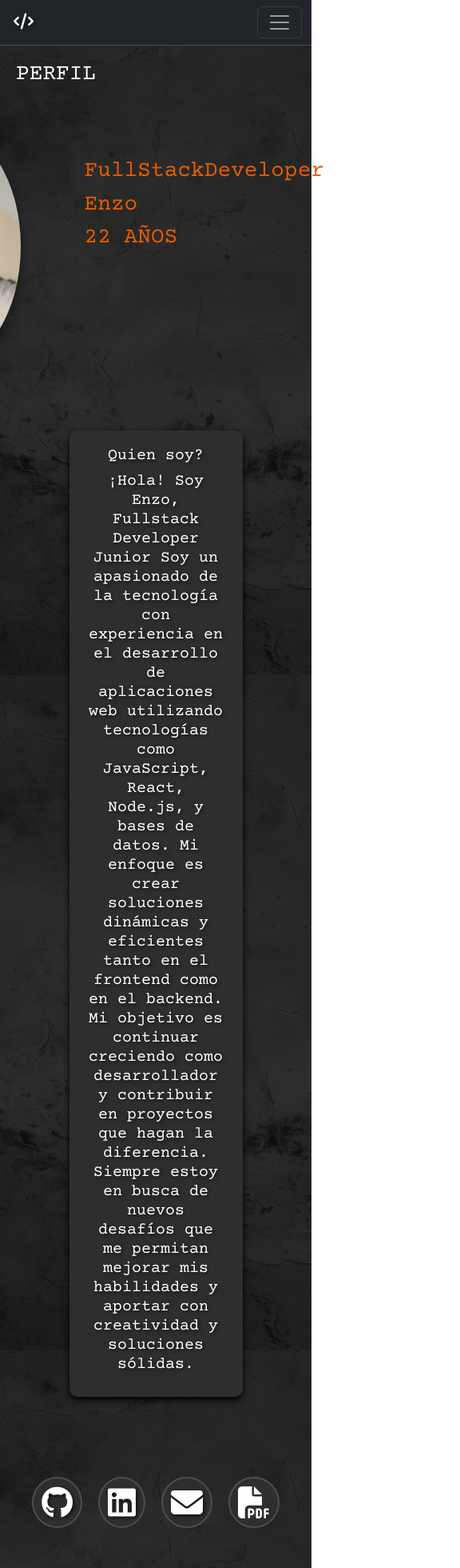
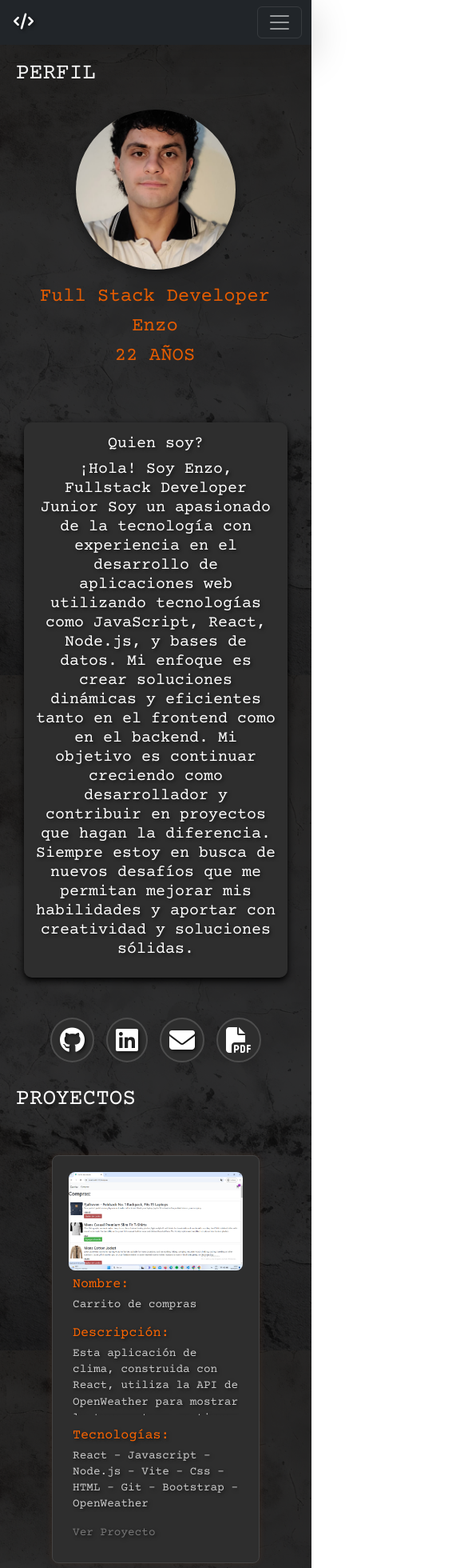
Before and after one commit to EnzoAMelgarejo/Mi-portfolio, a React (Vite) app: page / in a window 390 px wide. Shown: the top 1960 px of the page at 80% size, 576 px wide, since content can reach past the window. Built offline with nearby package versions, Linux system fonts and the light colour scheme.

Commit message:
Ajustes de responsividad: Ahora se ve bien la web en mobile (767)

```diff
--- a/src/components/navbar.jsx
+++ b/src/components/navbar.jsx
@@ -17,7 +17,7 @@ export const NavBar = () => {
 
   return (
     <>
-        <nav className={`navbar navbar-expand-lg bg-dark border-bottom border-body ${styles.stickyNav}`} data-bs-theme="dark">
+        <nav className={`navbar navbar-expand-lg bg-dark shadow-lg ${styles.stickyNav}`} data-bs-theme="dark">
   <div className="container-fluid">
     <Link
       className={`navbar-brand ${styles.brand}`}
--- a/src/components/perfil.jsx
+++ b/src/components/perfil.jsx
@@ -29,7 +29,7 @@ export const Perfil = ({nombre, edad, presentacion}) => {
        <div className={styles["profile-card"]}>
          <img src="/fotoCV.jpg" alt="Perfil" className={styles.pic}></img>
           <div className={styles["profile-card-content"]} data-text={nombre}>
-            <h1>FullStackDeveloper</h1>
+            <h1>Full Stack Developer</h1>
             <h1>{nombre}</h1>
             <h1>{edad}AÑOS</h1>
           </div>
--- a/src/styles/nav.module.css
+++ b/src/styles/nav.module.css
@@ -22,7 +22,7 @@
   color: #ffffff;
   font-family: 'Montserrat', sans-serif;
   position: relative;
-  padding: 10px 15px;
+  padding: 20px 15px;
   transition: color 0.3s ease;
   display: inline-block;
 }
--- a/src/styles/profile.module.css
+++ b/src/styles/profile.module.css
@@ -10,7 +10,9 @@
 
 .profile-card {
     display: flex;
+    flex-direction: row;
     padding: 20px;
+    min-width: 300px;
 }
 
 
@@ -44,6 +46,7 @@
 .pic {
     width: 300px !important;
     height: 300px !important;
+    flex-shrink: 0;
     border-radius: 50%;
     object-fit: cover;
     box-shadow: 0 4px 8px rgba(0, 0, 0, 0.3), 0 6px 20px rgba(0, 0, 0, 0.2);
@@ -77,19 +80,68 @@
     align-items: center;
     justify-content: center;
     transition: background-color 0.3s ease, border-color 0.3s ease, color 0.3s ease;
+    text-decoration: none;
 }
 
 .contact-btn:hover {
     background-color: #3d3d3d; /* Fondo más claro al hacer hover */
     border-color: #ff6600; /* Borde naranja en hover */
     color: #ff6600; /* Ícono naranja en hover */
+    text-decoration: none;
 }
 
 .contact-btn i {
     font-size: 40px; /* Tamaño del ícono */
+    text-decoration: none;
 }
 
 .contact-btn img {
     width: 24px; /* Tamaño del ícono SVG */
     height: 24px;
+    text-decoration: none;
 }
+
+@media (max-width: 767px) {
+  .profile {
+    gap: 30px;
+    padding: 10px;
+  }
+
+  .profile-card {
+    flex-direction: column;
+    align-items: center;
+    padding: 10px;
+    min-width: unset;
+  }
+
+  .profile-card-content {
+    margin-left: 0;
+    padding: 20px;
+    text-align: center;
+  }
+
+  .profile-card-content h1 {
+    font-size: 1.5rem;
+  }
+
+  .pic {
+    width: 200px !important;
+    height: 200px !important;
+  }
+
+  .bio {
+    width: 100%;
+    padding: 15px;
+  }
+
+  .contacts {
+    flex-direction: row;
+    align-items: center;
+    padding: 20px;
+    gap: 15px;
+  }
+
+  .contact-btn i {
+    font-size: 32px;
+  }
+}
--- a/src/styles/projects.module.css
+++ b/src/styles/projects.module.css
@@ -50,14 +50,14 @@
 
 .projectDetails {
     width: 100%;
-    color: #777;
+    color: #ccc;
     text-shadow: 2px 2px 4px rgba(0, 0, 0, 0.6);
     overflow: visible;
     max-height: none;
 }
 
 .projectDetails h3 {
-    color: #ffffff;
+    color: #ff6600;
 }
 
 a {
@@ -71,28 +71,52 @@ a:hover {
     text-shadow: 3px 3px 8px rgba(0, 0, 0, 0.7), 0px 0px 10px rgba(255, 102, 0, 0.753);
 }
 
-/* Estilos responsive para pantallas más pequeñas */
-@media (max-width: 768px) {
-    .project-content {
-        flex-direction: column; /* Cambia la disposición a columna en pantallas pequeñas */
-        gap: 20px; /* Reduce el espacio entre los elementos */
-    }
+@media (max-width: 767px) {
+  .project-container {
+    padding: 5px;
+    gap: 20px;
+  }
 
-    .image-project {
-        width: 100%; /* Las imágenes ocuparán todo el ancho disponible */
-    }
+  .project-card {
+    width: 100%;
+    max-width: 100vw;
+    margin: 0;
+    padding: 10px 10px 15px 10px; /* menos padding horizontal */
+    border: 1px solid #444;
+    border-radius: 8px;
+    box-shadow: 0 0 10px rgba(255, 102, 0, 0.08);
+  }
+
+  .project-content {
+    flex-direction: column;
+    gap: 8px;
+    align-items: flex-start;
+  }
+
+  .image-project {
+    width: 100%;
+    max-height: 160px;
+    object-fit: cover;
+    border-radius: 8px;
+  }
+
+  .projectDetails {
+    font-size: 0.9rem;
+    padding: 0 5px;
+    color: #ccc;
+    text-align: left;
+  }
+
+  .projectDetails h3 {
+    font-size: 1.05rem;
+    color: #ff6600;
+    margin-bottom: 5px;
+  }
+
+  .projectDetails p {
+    line-height: 1.4;
+    max-height: 6em;
+    overflow: hidden;
+    text-overflow: ellipsis;
+  }
 }
-
-@media (max-width: 480px) {
-    .project-container {
-        padding: 20px; /* Reduce el padding en pantallas muy pequeñas */
-    }
-
-    .project-card {
-        padding: 15px; /* Ajusta el padding de las tarjetas */
-    }
-
-    .project-content {
-        gap: 10px; /* Menos espacio entre los elementos */
-    }
-}
--- a/src/styles/skills.module.css
+++ b/src/styles/skills.module.css
@@ -50,3 +50,29 @@
 .btn-icon:hover::before {
     left: 0; /* Desliza el color desde la izquierda */
 }
+
+@media (max-width: 767px) {
+  .skills {
+    padding: 20px;
+  }
+
+  .btns {
+    display: flex;
+    flex-wrap: wrap; /* Permite que pasen a otra línea */
+    justify-content: center;
+    gap: 10px; /* Espacio entre botones */
+  }
+
+  .btn-icon {
+    flex: 1 0 40%; /* Cada botón ocupa hasta 40% del ancho antes de hacer wrap */
+    min-width: 120px; /* Tamaño mínimo para evitar que se achiquen demasiado */
+    justify-content: center;
+    padding: 10px;
+    font-size: 14px;
+  }
+
+  .btn-icon i {
+    font-size: 36px;
+    margin-right: 6px;
+  }
+}
```
Also changed, not shown: src/styles/styles.css (line endings or trailing spaces). Lines whose indentation alone changed are shown as unchanged.
